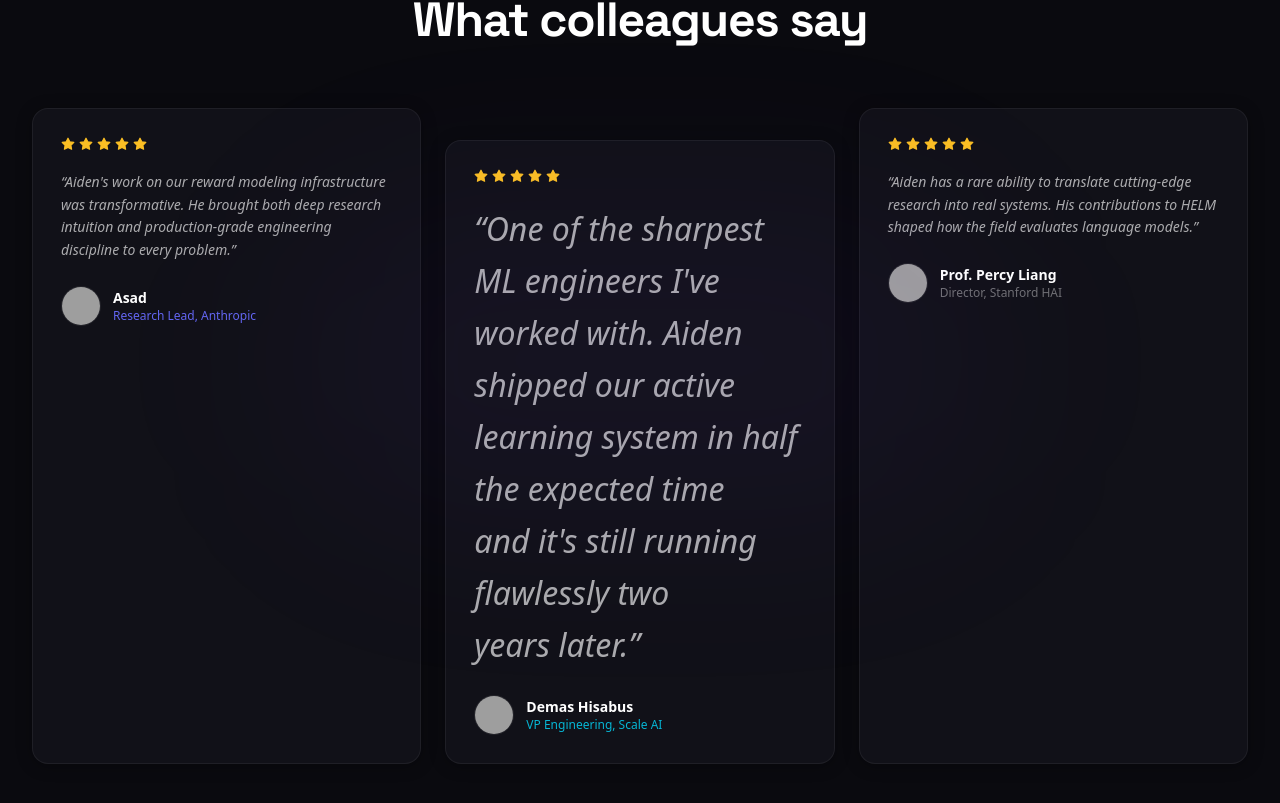
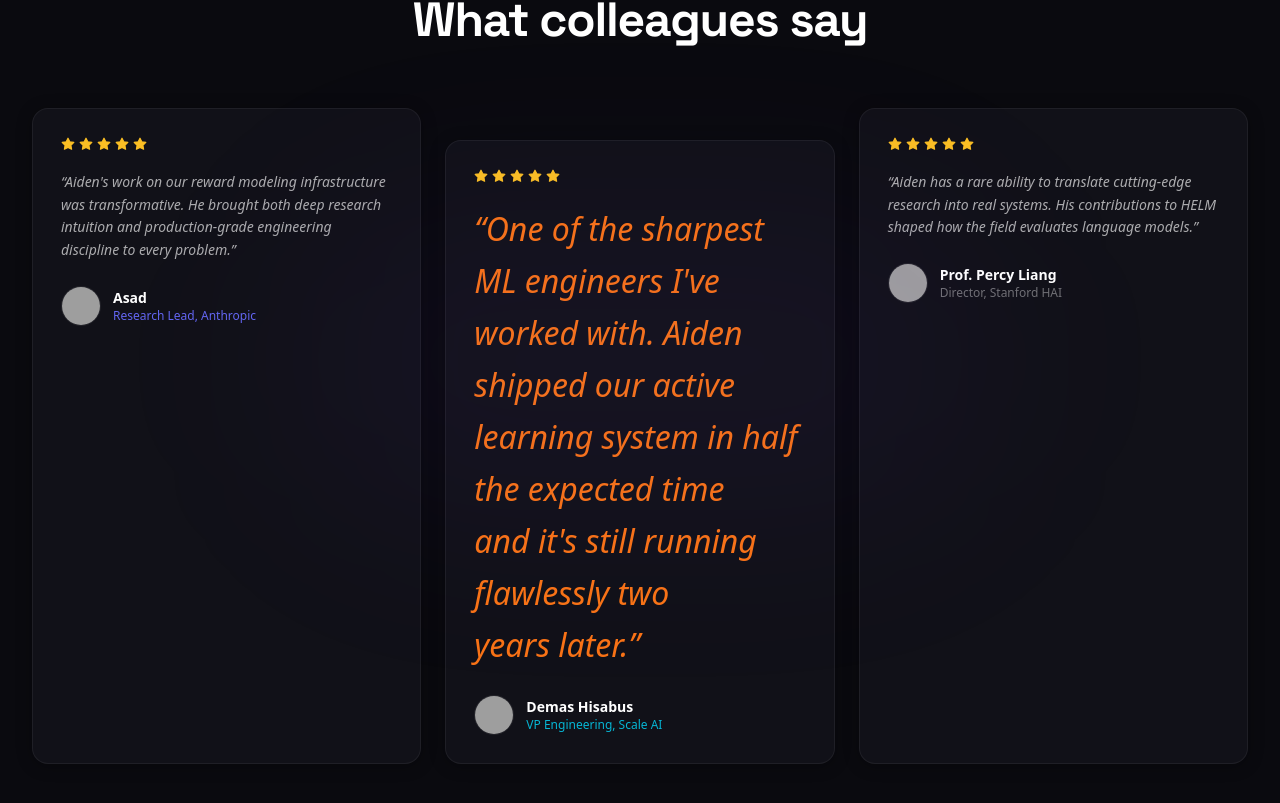
Before and after one commit to ranaasad01/atomic-create-a-modern-portfolio-website-for-an-245bb228, a Next.js app: page / in a window 1280 px wide. Shown: the part 5549-6352 px from the top of the page. Built offline with nearby package versions, Linux system fonts and the light colour scheme; grey boxes are pictures that could not be loaded.

Commit message:
style: add orange color to featured testimonial quote
Apply inline color style (#f97316) to the second testimonial quote (i === 1) to highlight the featured ML engineer testimonial

```diff
--- a/app/page.tsx
+++ b/app/page.tsx
@@ -1209,7 +1209,8 @@ export default function HomePage() {
                   data-atomic-id="a1o3y9mv"
                   data-atomic-instance={i}
                   style={i === 1 ? {
-                    fontSize: "32px"
+                    fontSize: "32px",
+                    color: "#f97316"
                   } : undefined}>
                   &ldquo;{t.quote}&rdquo;
                 </p>
```
